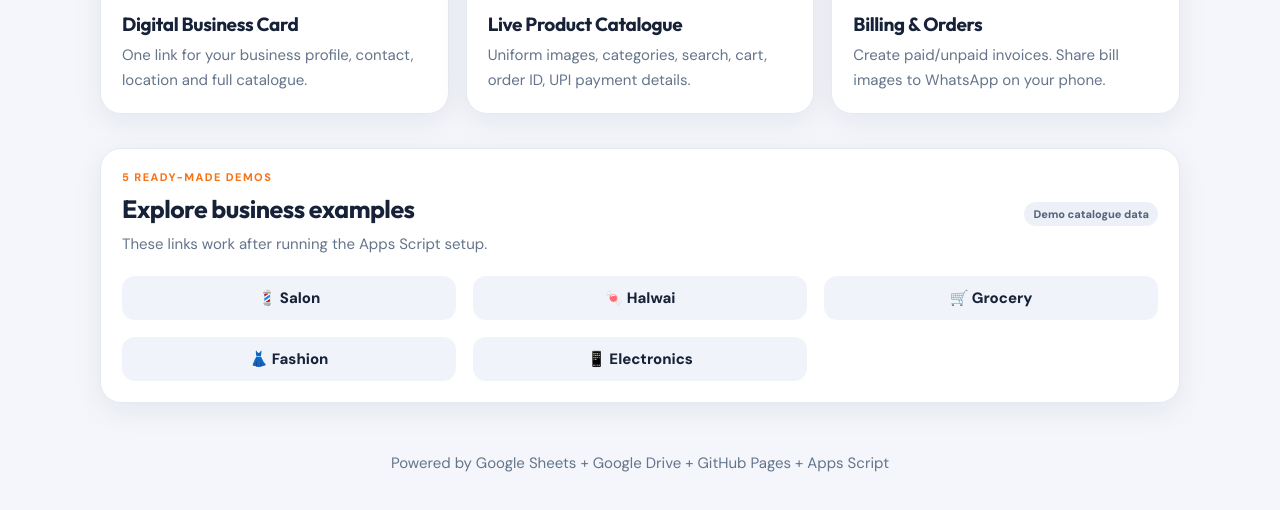
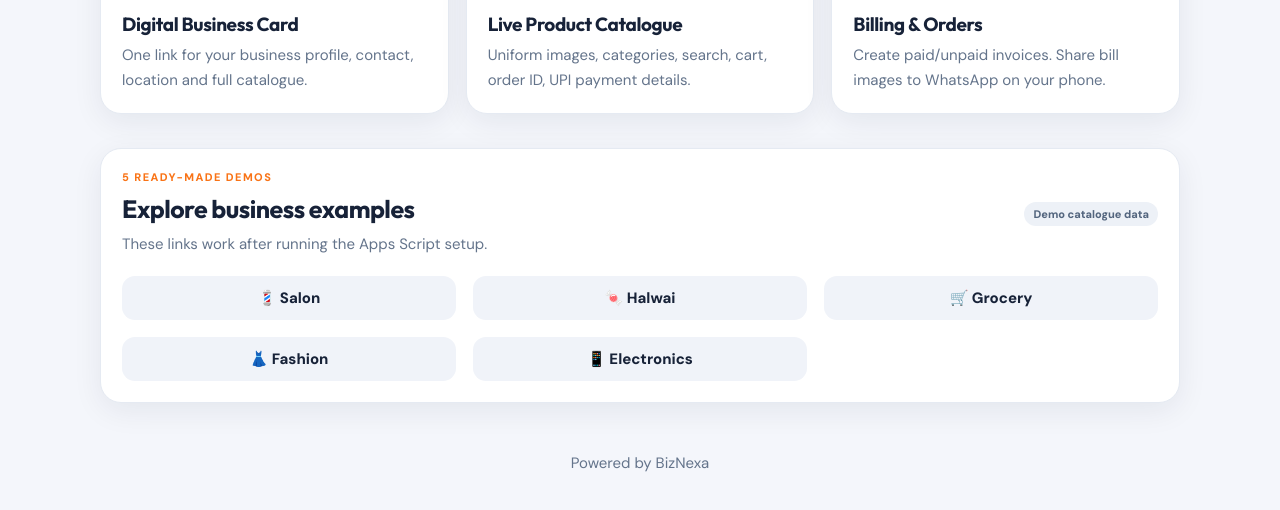
Before and after one commit to Sparkgroupindia/biznexanew, a plain HTML site: page index.html in a window 1280 px wide. Shown: the part 695-1205 px from the top of the page. Drawn offline with Linux system fonts and the light colour scheme.

Commit message:
Update index.html

```diff
--- a/index.html
+++ b/index.html
@@ -2,5 +2,5 @@
 <header class="topbar"><a href="index.html" class="brand"><span class="brandmark">B</span> BizNexa</a><div class="navlinks"><a href="login.html">Client Login</a><a href="admin.html" class="btn small" style="color:#fff">Admin Login</a></div></header>
 <main class="container"><section class="hero"><p class="eyebrow">ONE APP • ALL BUSINESSES</p><h1>Your entire business.<br><span class="highlight">One smart workspace.</span></h1><p>Digital Business Card, beautiful product Catalogue, shareable cart, incoming orders and professional invoices. Designed for salons, grocery shops, sweets, boutiques, retailers and service providers.</p><div class="flex wrap"><a class="btn" href="login.html">Client Login →</a><a class="btn ghost" href="admin.html">Master Admin →</a></div></section>
 <section class="grid3" style="margin:8px 0 34px"><div class="card"><div style="font-size:32px;margin-bottom:15px">💳</div><h3>Digital Business Card</h3><p class="subtitle">One link for your business profile, contact, location and full catalogue.</p></div><div class="card"><div style="font-size:32px;margin-bottom:15px">🛍️</div><h3>Live Product Catalogue</h3><p class="subtitle">Uniform images, categories, search, cart, order ID, UPI payment details.</p></div><div class="card"><div style="font-size:32px;margin-bottom:15px">🧾</div><h3>Billing & Orders</h3><p class="subtitle">Create paid/unpaid invoices. Share bill images to WhatsApp on your phone.</p></div></section>
-<div class="card" style="margin-bottom:40px"><div class="between wrap"><div><div class="eyebrow">5 READY-MADE DEMOS</div><h2>Explore business examples</h2><p class="subtitle">These links work after running the Apps Script setup.</p></div><span class="pill">Demo catalogue data</span></div><div class="grid3" style="margin-top:19px"><a class="btn secondary" href="card.html?id=DC0001">💈 Salon</a><a class="btn secondary" href="card.html?id=DC0002">🍬 Halwai</a><a class="btn secondary" href="card.html?id=DC0003">🛒 Grocery</a><a class="btn secondary" href="card.html?id=DC0004">👗 Fashion</a><a class="btn secondary" href="card.html?id=DC0005">📱 Electronics</a></div></div><p class="center muted" style="padding:10px 0 30px">Powered by Google Sheets + Google Drive + GitHub Pages + Apps Script</p></main>
+<div class="card" style="margin-bottom:40px"><div class="between wrap"><div><div class="eyebrow">5 READY-MADE DEMOS</div><h2>Explore business examples</h2><p class="subtitle">These links work after running the Apps Script setup.</p></div><span class="pill">Demo catalogue data</span></div><div class="grid3" style="margin-top:19px"><a class="btn secondary" href="card.html?id=DC0001">💈 Salon</a><a class="btn secondary" href="card.html?id=DC0002">🍬 Halwai</a><a class="btn secondary" href="card.html?id=DC0003">🛒 Grocery</a><a class="btn secondary" href="card.html?id=DC0004">👗 Fashion</a><a class="btn secondary" href="card.html?id=DC0005">📱 Electronics</a></div></div><p class="center muted" style="padding:10px 0 30px">Powered by BizNexa</p></main>
 <script src="config.js"></script><script src="shared.js"></script><script>BX.registerSW();</script></body></html>
```
